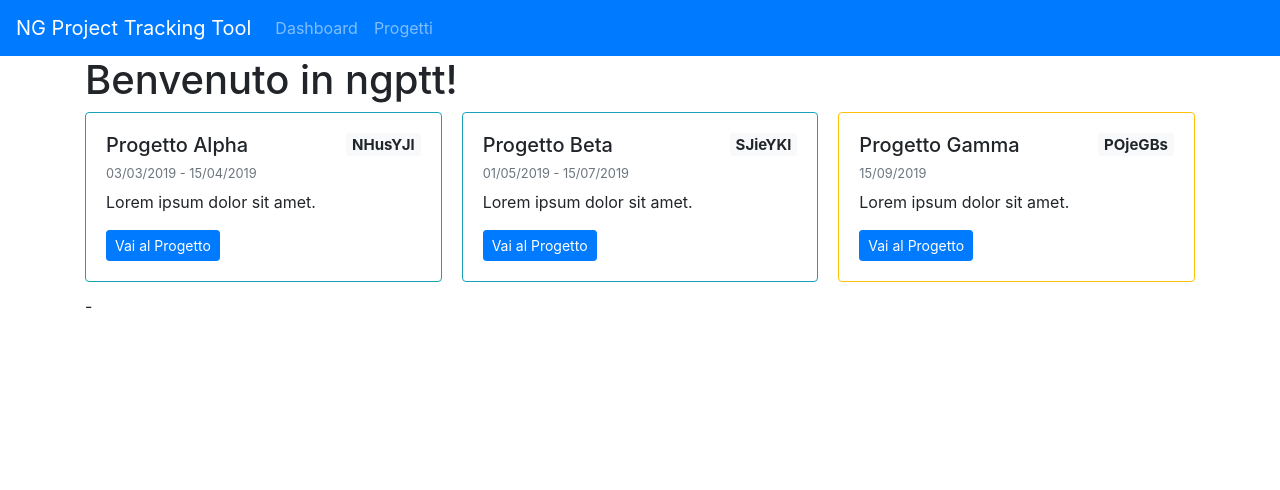
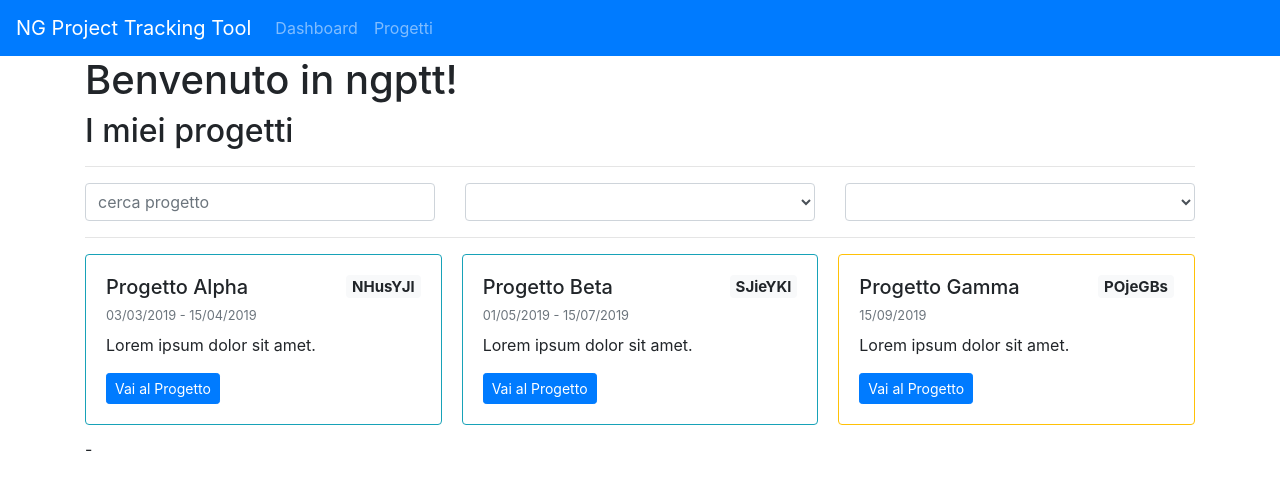
Before and after one commit to xantrix/ngptt, an Angular app: page / in a window 1280 px wide. Shown: the top 490 px of the page. Built offline with nearby package versions, Linux system fonts and the light colour scheme.

Commit message:
Add Filter Form in ProjectList view

```diff
--- a/src/app/projects/project-list.component.html
+++ b/src/app/projects/project-list.component.html
@@ -1,8 +1,38 @@
+<div>
+    <h2>I miei progetti</h2>
+    <hr />
+    <div class="row">
+        <div class="col">
+            <input class="form-control" name="projectName" placeholder="cerca progetto" (input)='true' #filterName />
+        </div>
+        <div class="col">
+            <select class="form-control" #filterPriority (input)='true'>
+                <option></option>
+                <option value="low">Low</option>
+                <option value="medium">Medium</option>
+                <option value="high">High</option>
+            </select>
+        </div>
+        <div class="col">
+            <select class="form-control" #filterDone (input)='true'>
+                <option></option>
+                <option value="true">Done</option>
+                <option value="false">In progress</option>
+            </select>
+        </div>
+    </div>
+</div>
+<hr />
+
 <div class="card-columns">
-    <div *ngFor="let project of projects">
+    <div *ngFor="let project of projects
+                |  searchFilter: 'name' : filterName.value
+                |  searchFilter: 'priority' : filterPriority.value
+                |  searchFilter: 'done' : filterDone.value">
         <div class="card" [ngClass]="{'border-info': project.done, 'border-warning': !project.done }">
             <div class="card-body">
-                <h5 class="card-title"><span class="badge badge-light float-right">{{ project.code }}</span> {{ project.name }}</h5>
+                <h5 class="card-title"><span class="badge badge-light float-right">{{ project.code }}</span>
+                    {{ project.name }}</h5>
                 <h6 class="card-subtitle mb-2 text-muted">
                     <small>{{ project.start | date: 'dd/MM/yyyy' }}</small>
                     <small *ngIf="project.end"> - {{ project.end | date: 'dd/MM/yyyy' }}</small>
@@ -12,5 +42,5 @@
             </div>
         </div>
     </div>
-  </div>
-  <p>{{selectedProject?.code}} - {{selectedProject?.name}}</p>
+</div>
+<p>{{selectedProject?.code}} - {{selectedProject?.name}}</p>
```
